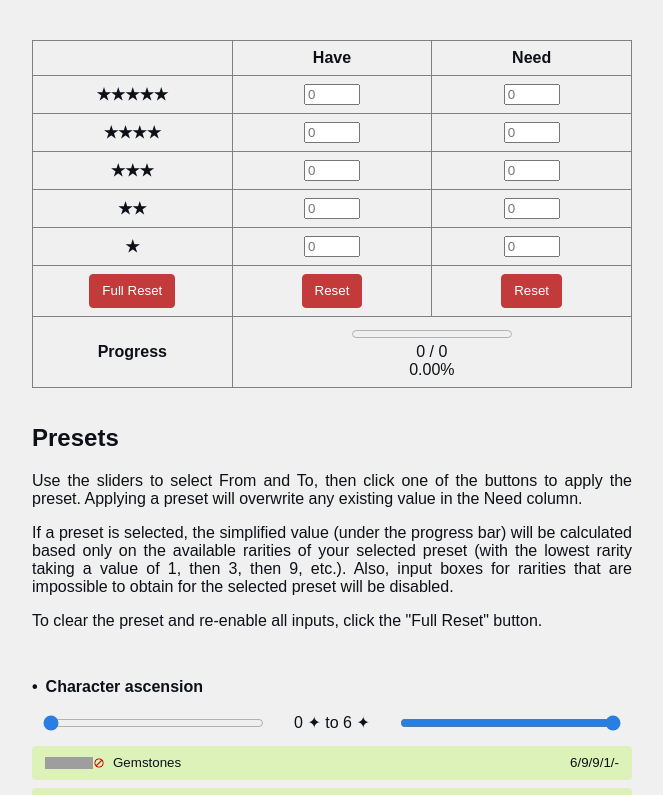
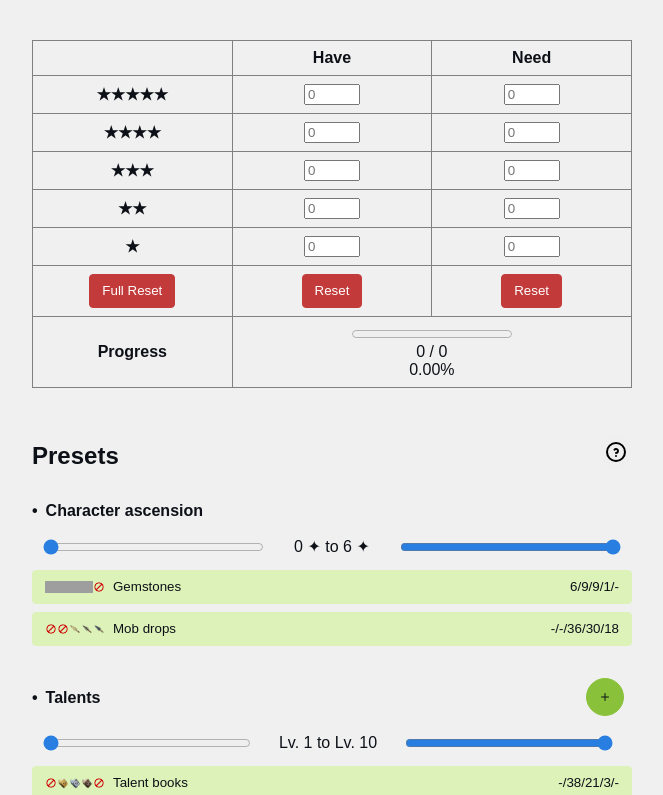
Before and after one commit to Remls/CraftingCalculator, a Svelte app: page / in a window 1280 px wide. Shown: the top 795 px of the page, without its empty margins (308-971 px from the left). Built offline with nearby package versions, Linux system fonts and the light colour scheme; grey boxes are pictures that could not be loaded.

Commit message:
Move preset explanation to modal
Also adds icon pack
Closes #7

```diff
--- a/package.json
+++ b/package.json
@@ -12,5 +12,8 @@
     "@sveltejs/vite-plugin-svelte": "^2.0.4",
     "svelte": "^3.58.0",
     "vite": "^4.3.9"
+  },
+  "dependencies": {
+    "@tabler/icons-svelte": "^2.22.0"
   }
 }
--- a/src/App.svelte
+++ b/src/App.svelte
@@ -8,10 +8,18 @@
     PresetButton,
     RangeGroupAddButton,
     RangeGroupRemoveButton,
+    PresetExplanationModal,
   } from "./components";
+  import { IconHelpCircle } from '@tabler/icons-svelte';
   import { keys, presets } from "./helpers/constants";
   import { have, need, isDisabled } from "./stores/base";
   import { presetOptions } from "./stores/presetOptions";
+
+  let showPresetExplanationModal = false;
+  const openModal = () => {
+    navigator.vibrate(50);
+    showPresetExplanationModal = true;
+  };
 </script>
 
 <main>
@@ -62,28 +70,16 @@
   </table>
 
   <section class="presets-section">
-    <h2>Presets</h2>
-
-    <div class="explanation">
-      <p>
-        Use the sliders to select From and To, then click one of the buttons to
-        apply the preset. Applying a preset will overwrite any existing value in
-        the Need column.
-      </p>
-      <p>
-        If a preset is selected, the simplified value (under the progress bar)
-        will be calculated based only on the available rarities of your selected
-        preset (with the lowest rarity taking a value of 1, then 3, then 9,
-        etc.). Also, input boxes for rarities that are impossible to obtain for
-        the selected preset will be disabled.
-      </p>
-      <p>
-        To clear the preset and re-enable all inputs, click the "Full Reset"
-        button.
-      </p>
+    <div class="heading">
+      <h2>Presets</h2>
+      <button class="icon" on:click={openModal}>
+        <IconHelpCircle size={24} />
+      </button>
     </div>
 
-    <h4>Character ascension</h4>
+    <div class="heading">
+      <h4>Character ascension</h4>
+    </div>
     <RangeSelectors type="characterAscension" />
     <div class="button-group">
       {#each Object.keys(presets.characterAscension.drops) as drop}
@@ -91,7 +87,7 @@
       {/each}
     </div>
 
-    <div class="talents-heading">
+    <div class="heading">
       <h4>Talents</h4>
       <RangeGroupAddButton type="talents" />
     </div>
@@ -111,7 +107,9 @@
       {/each}
     </div>
 
-    <h4>5★ weapon ascension</h4>
+    <div class="heading">
+      <h4>5★ weapon ascension</h4>
+    </div>
     <RangeSelectors type="weaponAscension5" />
     <div class="button-group">
       {#each Object.keys(presets.weaponAscension5.drops) as drop}
@@ -119,7 +117,9 @@
       {/each}
     </div>
 
-    <h4>4★ weapon ascension</h4>
+    <div class="heading">
+      <h4>4★ weapon ascension</h4>
+    </div>
     <RangeSelectors type="weaponAscension4" />
     <div class="button-group">
       {#each Object.keys(presets.weaponAscension4.drops) as drop}
@@ -128,5 +128,7 @@
     </div>
   </section>
 
+  <PresetExplanationModal bind:showModal={showPresetExplanationModal} />
+
   <OtherCalculatorsSection />
 </main>
--- a/src/app.css
+++ b/src/app.css
@@ -58,27 +58,21 @@ th {
   border: 1px solid var(--txt-secondary-color);
 }
 
-.presets-section .explanation > p {
-  text-align: justify;
-}
-.presets-section h4::before {
-  content: "\2022";
-  margin-right: 0.5rem;
-}
-.presets-section h4 {
-  margin-block-start: 3rem;
-  margin-block-end: 0.25rem;
-}
-.presets-section .talents-heading {
+.presets-section .heading {
   display: flex;
   justify-content: space-between;
   align-items: baseline;
-  margin-block-start: 3rem;
+  margin-block-start: 2rem;
   margin-block-end: 0.5rem;
 }
-.presets-section .talents-heading h4 {
+.presets-section .heading h2,
+.presets-section .heading h4 {
   margin-block-start: 0;
   margin-block-end: 0;
+}
+.presets-section .heading h4::before {
+  content: "\2022";
+  margin-right: 0.5rem;
 }
 
 button {
@@ -95,8 +89,17 @@ button {
   transition: color 0.15s ease-in-out, background-color 0.15s ease-in-out,
     border-color 0.15s ease-in-out, box-shadow 0.15s ease-in-out;
 }
-button:hover,
-button:focus {
+button.icon {
+  padding: 0;
+  width: 2rem;
+  height: 2rem;
+  border-radius: 50%;
+  display: flex;
+  justify-content: center;
+  align-items: center;
+}
+button:not(.icon):hover,
+button:not(.icon):focus {
   filter: brightness(0.9);
   outline: 1px solid black;
   outline-offset: 2px;
--- /dev/null
+++ b/src/components/PresetExplanationModal.svelte
@@ -0,0 +1,86 @@
+<script>
+  export let showModal; // boolean
+
+  let dialog; // HTMLDialogElement
+
+  $: if (dialog && showModal) dialog.showModal();
+</script>
+
+<!-- svelte-ignore a11y-click-events-have-key-events -->
+<dialog
+  bind:this={dialog}
+  on:close={() => (showModal = false)}
+  on:click|self={() => dialog.close()}
+>
+  <div on:click|stopPropagation>
+    <p>
+      Use the sliders to select From and To, then click one of the buttons to
+      apply the preset. Applying a preset will overwrite any existing value in
+      the Need column.
+    </p>
+    <p>
+      If a preset is selected, the simplified value (under the progress bar)
+      will be calculated based only on the available rarities of your selected
+      preset (with the lowest rarity taking a value of 1, then 3, then 9, etc.).
+      Also, input boxes for rarities that are impossible to obtain for the
+      selected preset will be disabled.
+    </p>
+    <p>
+      To clear the preset and re-enable all inputs, click the "Full Reset"
+      button.
+    </p>
+  </div>
+  <div class="actions">
+    <!-- svelte-ignore a11y-autofocus -->
+    <button autofocus on:click={() => dialog.close()}>Close</button>
+  </div>
+</dialog>
+
+<style>
+  dialog {
+    max-width: 32em;
+    border-radius: 0.2em;
+    border: none;
+    padding: 0;
+  }
+  dialog::backdrop {
+    background: rgba(0, 0, 0, 0.3);
+  }
+  dialog > div {
+    padding: 2em;
+    text-align: justify;
+  }
+  dialog > div.actions {
+    display: flex;
+    justify-content: flex-end;
+    padding: 0 2em 2em;
+  }
+  dialog > div > p {
+    margin: 0 0 1em;
+  }
+  dialog > div > p:last-child {
+    margin: 0;
+  }
+  dialog[open] {
+    animation: zoom 0.3s cubic-bezier(0.34, 1.56, 0.64, 1);
+  }
+  @keyframes zoom {
+    from {
+      transform: scale(0.95);
+    }
+    to {
+      transform: scale(1);
+    }
+  }
+  dialog[open]::backdrop {
+    animation: fade 0.2s ease-out;
+  }
+  @keyframes fade {
+    from {
+      opacity: 0;
+    }
+    to {
+      opacity: 1;
+    }
+  }
+</style>
--- a/src/components/RangeGroupAddButton.svelte
+++ b/src/components/RangeGroupAddButton.svelte
@@ -1,4 +1,5 @@
 <script>
+  import { IconPlus } from "@tabler/icons-svelte";
   import { presetOptions } from "../stores/presetOptions";
   export let type;
 
@@ -11,7 +12,9 @@
 </script>
 
 <div class="button-container">
-  <button class="button" on:click={clickHandler} class:hide> + </button>
+  <button class="button" on:click={clickHandler} class:hide>
+    <IconPlus size={12} />
+  </button>
 </div>
 
 <style>
--- a/src/components/RangeGroupRemoveButton.svelte
+++ b/src/components/RangeGroupRemoveButton.svelte
@@ -1,4 +1,5 @@
 <script>
+  import { IconTrash } from "@tabler/icons-svelte";
   import { presetOptions } from "../stores/presetOptions";
   export let type;
   export let index;
@@ -12,7 +13,9 @@
 </script>
 
 <div class="button-container">
-  <button class="button" on:click={clickHandler} class:hide> - </button>
+  <button class="button" on:click={clickHandler} class:hide>
+    <IconTrash size={12} />
+  </button>
 </div>
 
 <style>
--- a/src/components/index.js
+++ b/src/components/index.js
@@ -1,6 +1,7 @@
 export { default as NumberInput } from './NumberInput.svelte';
 export { default as OtherCalculatorsSection } from './OtherCalculatorsSection.svelte';
 export { default as PresetButton } from './PresetButton.svelte';
+export { default as PresetExplanationModal } from './PresetExplanationModal.svelte';
 export { default as ProgressDisplay } from './ProgressDisplay.svelte';
 export { default as RangeGroupAddButton } from './RangeGroupAddButton.svelte';
 export { default as RangeGroupRemoveButton } from './RangeGroupRemoveButton.svelte';
```
Also changed, not shown: 1 other file (tests, documents, lock files or other folders).
